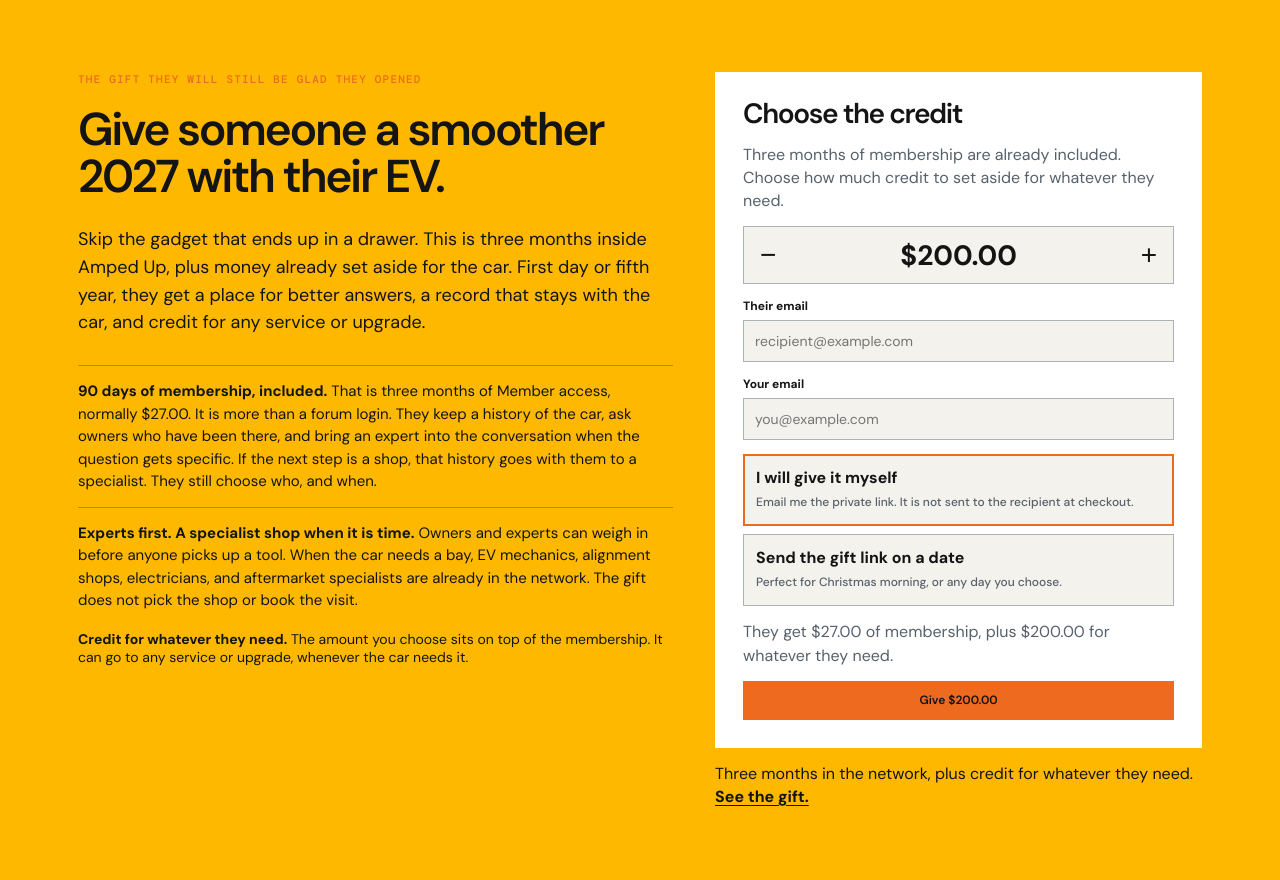
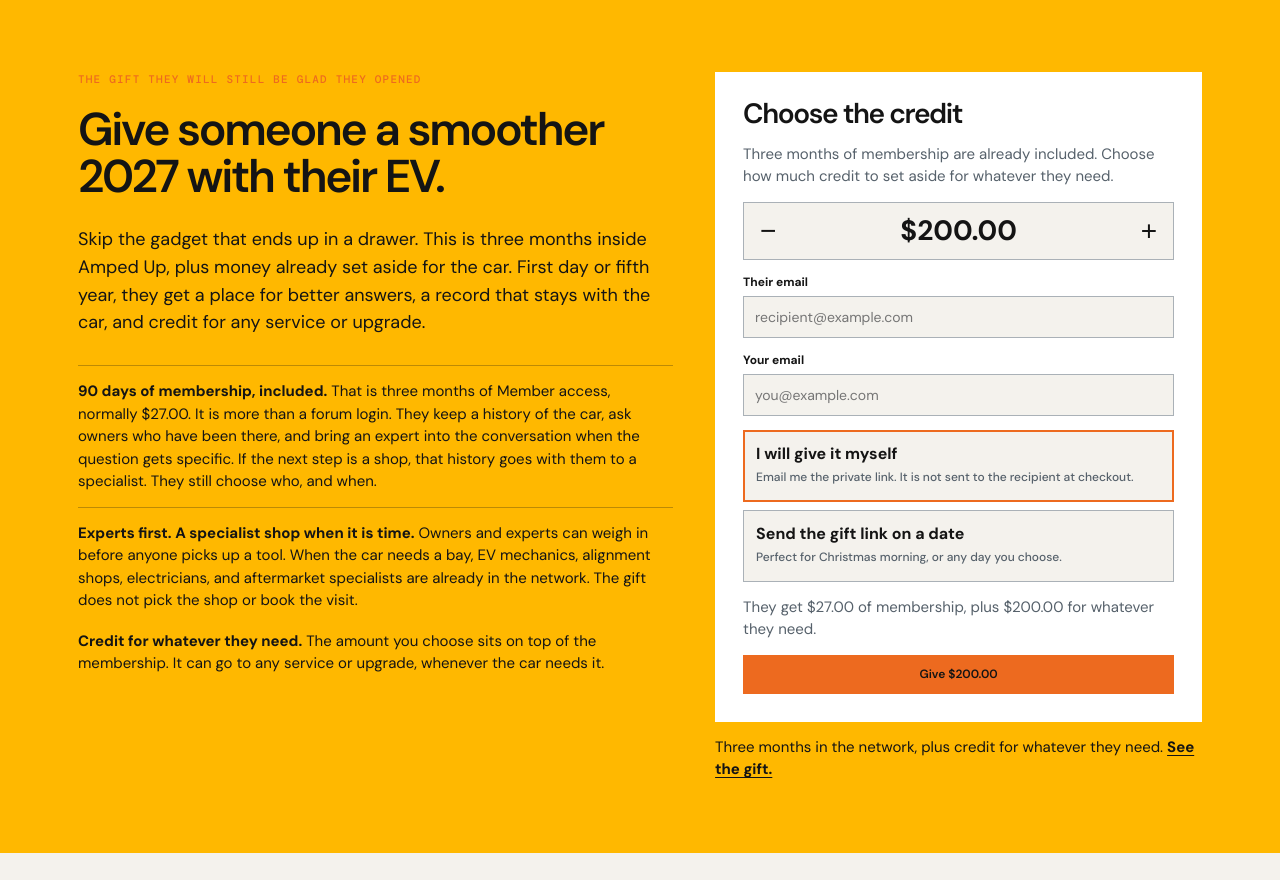
Before and after one commit to erichester76/volt-yard, a Next.js app: page /black-friday in a window 1280 px wide. After the commit the page ends 853 px from the top, so only its background shows below. Built offline with nearby package versions, Linux system fonts and the light colour scheme; no server answers; the database is empty; a web font is replaced by a local one.

Commit message:
style: match the gift page type sizes

```diff
--- a/app/globals.css
+++ b/app/globals.css
@@ -1488,10 +1488,10 @@ footer button {
 .gift-offer-hero .intro { max-width: 640px; font-size: 18px; line-height: 1.55; }
 .gift-offer-story { display: grid; gap: 14px; max-width: 640px; margin: 28px 0 0; padding: 0; list-style: none; }
 .gift-offer-story li { padding-top: 14px; border-top: 1px solid color-mix(in srgb, var(--acid-ink) 28%, transparent); font-size: 15px; line-height: 1.5; }
-.gift-offer-limit { max-width: 640px; margin: 18px 0 0; font-size: 14px; }
+.gift-offer-limit { max-width: 640px; margin: 18px 0 0; font-size: 15px; line-height: 1.5; }
 .gift-offer-form { display: grid; gap: 14px; padding: 28px; background: var(--surface); color: var(--ink); }
 .gift-offer-form h2 { margin: 0; font-size: 28px; }
-.gift-offer-form > p, .gift-offer-summary { margin: 0; color: var(--muted); line-height: 1.45; }
+.gift-offer-form > p, .gift-offer-summary { margin: 0; color: var(--muted); font-size: 15px; line-height: 1.5; }
 .gift-offer-form label { display: grid; gap: 6px; font-size: 12px; font-weight: 700; }
 .gift-offer-form input[type="email"], .gift-offer-form input[type="date"] { width: 100%; border: 1px solid var(--line); background: var(--cream); color: var(--ink); padding: 11px; font: 14px "DM Sans", sans-serif; }
 .gift-date-field input[type="date"] { color-scheme: light; padding-right: 40px; cursor: pointer; }
@@ -1513,7 +1513,7 @@ footer button {
 .gift-delivery-choices .is-selected { border-color: var(--orange); box-shadow: inset 0 0 0 1px var(--orange); }
 .gift-offer-form button { width: 100%; }
 .gift-offer-aside { display: grid; gap: 14px; }
-.gift-offer-preview { margin: 0; color: var(--acid-ink); line-height: 1.45; }
+.gift-offer-preview { margin: 0; color: var(--acid-ink); font-size: 15px; line-height: 1.5; }
 .gift-offer-preview a { color: var(--acid-ink); font-weight: 700; text-decoration: underline; text-underline-offset: 3px; }
 .gift-offer-note { padding: 28px 0 40px; }
 .gift-offer-note p { margin: 0; color: var(--muted); }
@@ -1523,7 +1523,7 @@ footer button {
 .catalog-teaser.is-compact { padding: 18px 0 0; }
 .catalog-teaser-head { display: flex; justify-content: space-between; gap: 16px; align-items: end; margin-bottom: 16px; }
 .catalog-teaser h2 { margin: 0; font-size: clamp(24px, 3vw, 34px); }
-.catalog-teaser.is-compact h2 { font-size: 15px; }
+.catalog-teaser.is-compact h2 { font-size: 15px; font-weight: 700; line-height: 1.5; letter-spacing: 0; }
 .catalog-teaser-head p { margin: 8px 0 0; color: var(--muted); }
 .gift-offer-hero .catalog-teaser, .purchase-research-hero .catalog-teaser, .gift-offer-hero .catalog-teaser h2, .purchase-research-hero .catalog-teaser h2 { color: var(--acid-ink); }
 .catalog-teaser-controls { display: flex; gap: 8px; }
@@ -1534,7 +1534,7 @@ footer button {
 .catalog-teaser-card { flex: 0 0 260px; scroll-snap-align: start; display: grid; gap: 8px; min-height: 180px; padding: 18px; border-top: 4px solid var(--orange); background: var(--surface); color: var(--ink); text-decoration: none; }
 .catalog-teaser.is-compact .catalog-teaser-card { flex-basis: 168px; min-height: 0; gap: 6px; padding: 12px; }
 .catalog-teaser-card h3, .catalog-teaser-card p { margin: 0; }
-.catalog-teaser.is-compact .catalog-teaser-card h3 { font-size: 14px; line-height: 1.25; }
+.catalog-teaser.is-compact .catalog-teaser-card h3, .catalog-teaser.is-compact .catalog-teaser-card strong, .catalog-teaser.is-compact .catalog-teaser-more a { font-size: 15px; line-height: 1.35; letter-spacing: 0; }
 .catalog-teaser-card p:not(.eyebrow) { display: -webkit-box; -webkit-line-clamp: 3; -webkit-box-orient: vertical; overflow: hidden; }
 .catalog-teaser-card strong { margin-top: auto; }
 .catalog-teaser-more { margin: 10px 0 0; }
```
